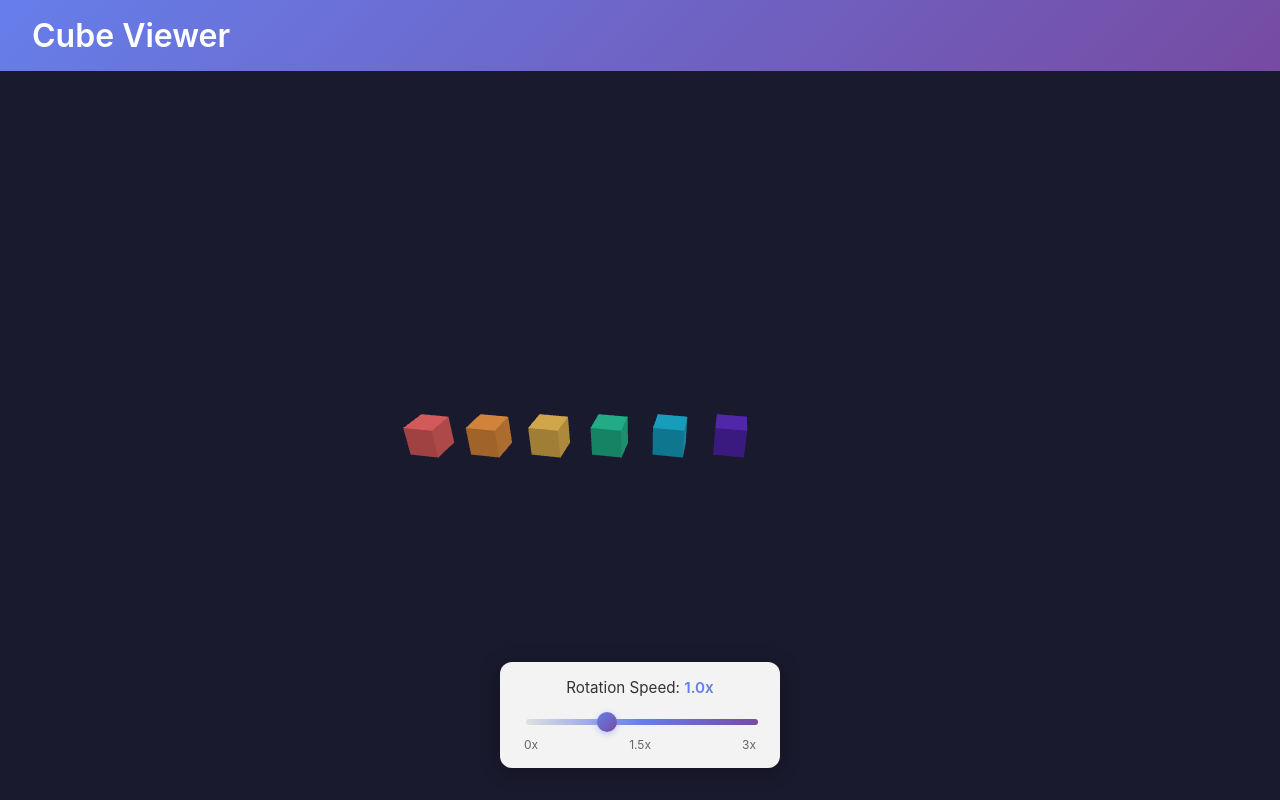
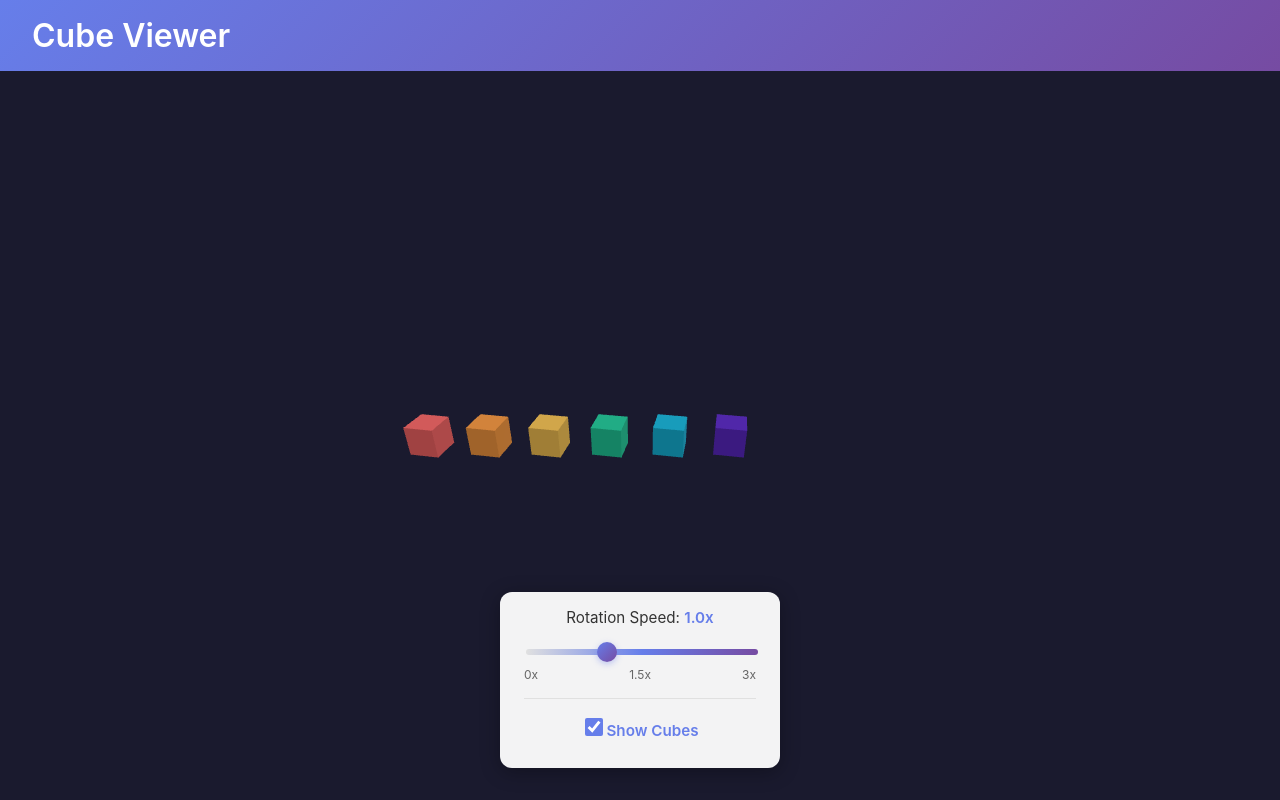
Before and after one commit to innerloz/viewer, a React (Vite) app: page / in a window 1280 px wide. Built offline with nearby package versions, Linux system fonts and the light colour scheme.

Commit message:
added check box

```diff
--- a/src/App.css
+++ b/src/App.css
@@ -181,6 +181,38 @@
   margin-top: 0.25rem;
 }
 
+.visibility-control {
+  margin-top: 1rem;
+  padding-top: 1rem;
+  border-top: 1px solid #e0e0e0;
+}
+
+.checkbox-label {
+  display: flex;
+  align-items: center;
+  gap: 0.5rem;
+  cursor: pointer;
+  color: #333;
+  font-size: 0.95rem;
+  user-select: none;
+}
+
+.checkbox-label input[type="checkbox"] {
+  width: 18px;
+  height: 18px;
+  cursor: pointer;
+  accent-color: #667eea;
+}
+
+.checkbox-label:hover {
+  color: #667eea;
+}
+
+.checkbox-label input[type="checkbox"]:checked + span {
+  font-weight: 600;
+  color: #667eea;
+}
+
 /* Mobile responsive styles */
 @media (max-width: 768px) {
   .header {
--- a/src/App.tsx
+++ b/src/App.tsx
@@ -6,6 +6,7 @@ import './App.css';
 
 function App() {
   const [rotationSpeed, setRotationSpeed] = useState(1.0);
+  const [cubesVisible, setCubesVisible] = useState(true);
 
   return (
     <div className="app">
@@ -21,7 +22,7 @@ function App() {
         </div>
       </header>
       <main className="scene-container">
-        <ThreeScene rotationSpeed={rotationSpeed} />
+        <ThreeScene rotationSpeed={rotationSpeed} cubesVisible={cubesVisible} />
         <div className="speed-control">
           <label htmlFor="speed-slider">
             Rotation Speed: <strong>{rotationSpeed.toFixed(1)}x</strong>
@@ -39,6 +40,18 @@ function App() {
             <span>0x</span>
             <span>1.5x</span>
             <span>3x</span>
+          </div>
+
+          <div className="visibility-control">
+            <label htmlFor="cubes-visible" className="checkbox-label">
+              <input
+                id="cubes-visible"
+                type="checkbox"
+                checked={cubesVisible}
+                onChange={(e) => setCubesVisible(e.target.checked)}
+              />
+              <span>Show Cubes</span>
+            </label>
           </div>
         </div>
       </main>
--- a/src/components/ThreeScene.tsx
+++ b/src/components/ThreeScene.tsx
@@ -3,9 +3,10 @@ import { CubeScene } from '../three/CubeScene';
 
 interface ThreeSceneProps {
   rotationSpeed: number;
+  cubesVisible: boolean;
 }
 
-export const ThreeScene = ({ rotationSpeed }: ThreeSceneProps) => {
+export const ThreeScene = ({ rotationSpeed, cubesVisible }: ThreeSceneProps) => {
   const canvasRef = useRef<HTMLCanvasElement>(null);
   const sceneRef = useRef<CubeScene | null>(null);
 
@@ -31,6 +32,13 @@ export const ThreeScene = ({ rotationSpeed }: ThreeSceneProps) => {
     }
   }, [rotationSpeed]);
 
+  // Update cube visibility when it changes
+  useEffect(() => {
+    if (sceneRef.current) {
+      sceneRef.current.setCubesVisible(cubesVisible);
+    }
+  }, [cubesVisible]);
+
   return (
     <canvas
       ref={canvasRef}
--- a/src/three/CubeScene.ts
+++ b/src/three/CubeScene.ts
@@ -125,6 +125,12 @@ export class CubeScene {
     this.rotationSpeed = speed;
   }
 
+  public setCubesVisible(visible: boolean): void {
+    this.cubes.forEach((cube) => {
+      cube.visible = visible;
+    });
+  }
+
   public dispose(): void {
     // Stop animation
     if (this.animationId !== null) {
```
